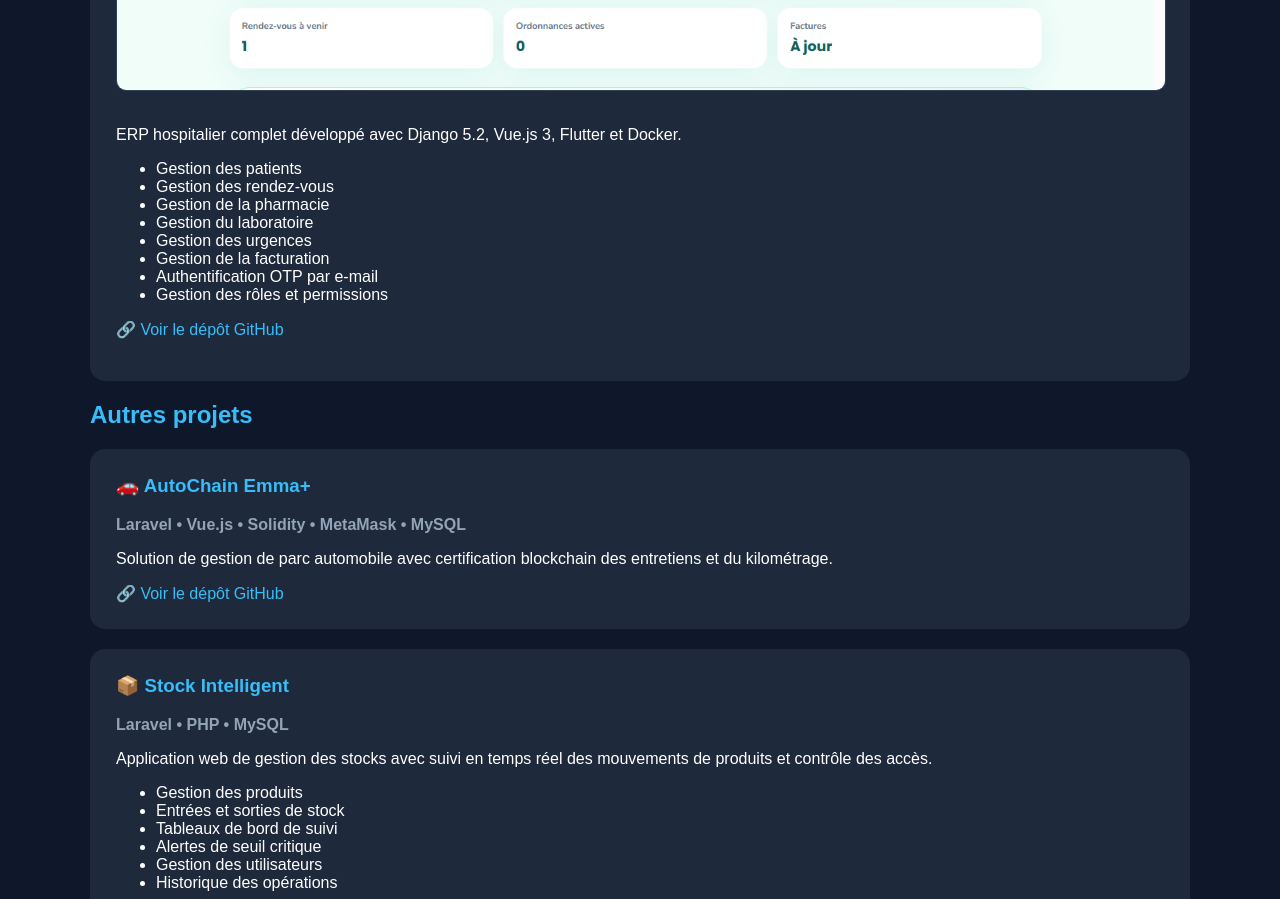
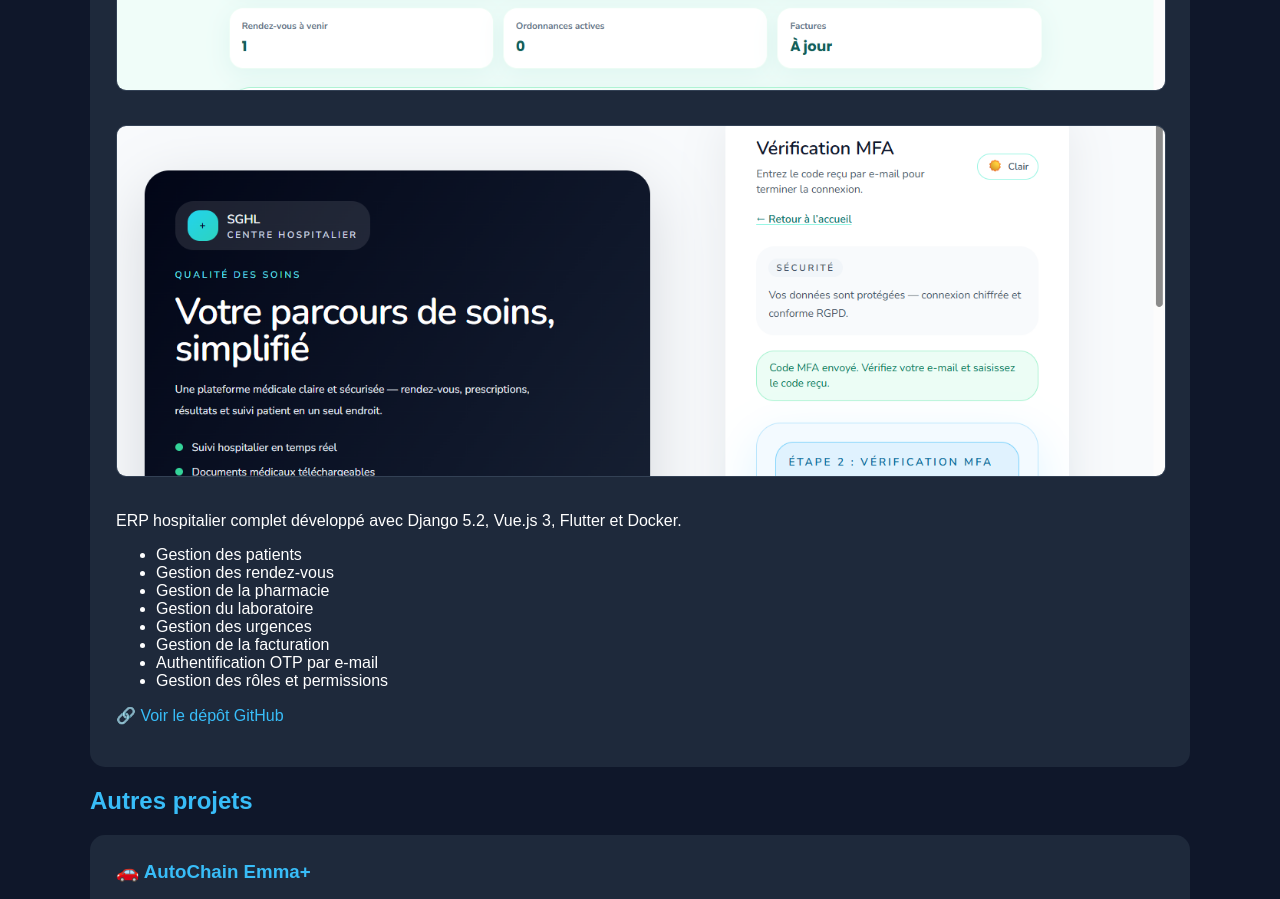
Before and after one commit to loiloi438/loiloi438.github.io, a plain HTML site: page index.html in a window 1280 px wide. Shown: the part 2280-3179 px from the top of the page. Drawn offline with Linux system fonts and the light colour scheme.

Commit message:
Add OTP authentication image to index.html

```diff
--- a/index.html
+++ b/index.html
@@ -94,6 +94,10 @@
   <img src="assets/patients-dashboard.png"
          alt="Gestion des patients SGHL"
          class="project-image">
+  <img src="assets/otp-authentifications.png"
+         alt="Authentification OTP SGHL"
+         class="project-image">
+
 
 
 
```
